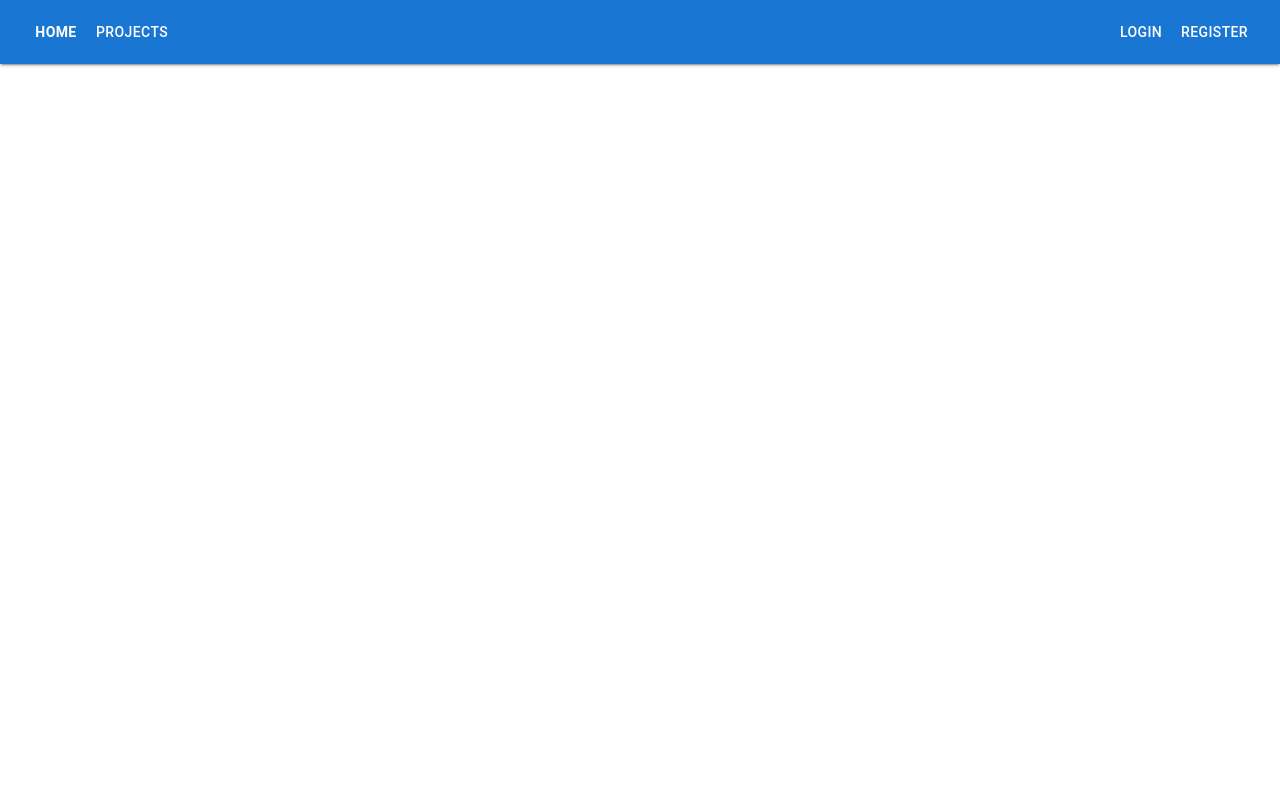
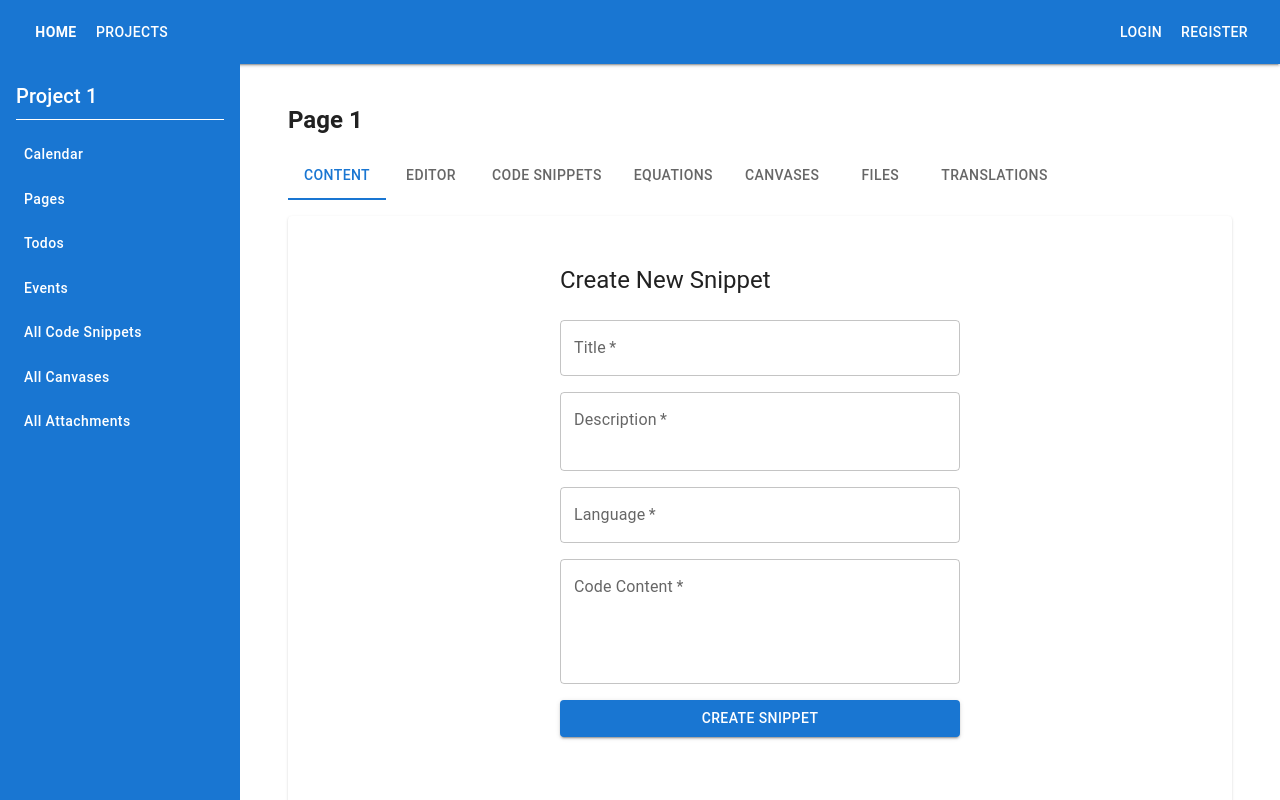
Before and after one commit to Maple-Lazuli/one-place-v3, a React (Vite) app in the folder ui/: page /projects/project/1/pages/page/1/snippets/create in a window 1280 px wide. Built offline with nearby package versions, Linux system fonts and the light colour scheme.

Commit message:
updated endpoints and fixed weird issue with scrolls

```diff
--- a/ui/src/App.jsx
+++ b/ui/src/App.jsx
@@ -28,6 +28,9 @@ import Page from './components/projects/project/pages/Page'
 import PageEditor from './components/projects/project/pages/PageEditor'
 import PageContent from './components/projects/project/pages/PageContent'
 import EditProject from './components/UpdateProject'
+import CreateSnippet from './components/projects/project/pages/CreateSnippet'
+import PageSnippets from './components/projects/project/pages/Snippets'
+import UpdateSnippetForm from './components/projects/project/pages/UpdateSnippet'
 import Box from '@mui/material/Box'
 
 const theme = createTheme({
@@ -51,7 +54,8 @@ export default function App () {
           sx={{
             display: 'flex',
             flexDirection: 'column',
-            height: '100vh', // full viewport height
+            overflow: 'hidden',
+            height: '100vh' // full viewport height
           }}
         >
           <NavigationBar />
@@ -60,13 +64,13 @@ export default function App () {
               flexGrow: 1,
               overflow: 'hidden',
               display: 'flex',
-              flexDirection: 'column',
+              flexDirection: 'column'
             }}
           >
             <Box
               sx={{
                 flexGrow: 1,
-                overflowY: 'hidden', // scroll main content if needed
+                overflowY: 'hidden' // scroll main content if needed
               }}
             >
               <Routes>
@@ -77,27 +81,44 @@ export default function App () {
                 <Route path='/register' element={<CreateAccount />} />
                 <Route path='/home' element={<Home />} />
 
-                <Route path='/projects/project/:project_id' element={<Project />}>
+                <Route
+                  path='/projects/project/:project_id'
+                  element={<Project />}
+                >
                   <Route path='pages' element={<Pages />} />
                   <Route path='pages/create' element={<CreatePageForm />} />
-                  <Route path='pages/update/:page_id' element={<UpdatePageForm />} />
+                  <Route
+                    path='pages/update/:page_id'
+                    element={<UpdatePageForm />}
+                  />
                   <Route
                     path='/projects/project/:project_id/pages/page/:page_id'
                     element={<Page />}
                   >
                     <Route index element={<PageContent />} />
                     <Route path='editor' element={<PageEditor />} />
-                    {/* Other nested routes can go here */}
+                    <Route path='snippets' element={<PageSnippets />} />
+                    <Route path='snippets/create' element={<CreateSnippet />} />
+                    <Route
+                      path='snippets/update/:snippet_id'
+                      element={<UpdateSnippetForm />}
+                    />
                   </Route>
 
                   <Route path='update' element={<EditProject />} />
                   <Route path='todos' element={<Todos />} />
                   <Route path='todos/create' element={<CreateTodoForm />} />
-                  <Route path='todos/update/:todo_id' element={<UpdateTodoForm />} />
+                  <Route
+                    path='todos/update/:todo_id'
+                    element={<UpdateTodoForm />}
+                  />
                   <Route path='attachments' element={<Attachments />} />
                   <Route path='events' element={<Events />} />
                   <Route path='events/create' element={<CreateEventForm />} />
-                  <Route path='events/update/:event_id' element={<UpdateEventForm />} />
+                  <Route
+                    path='events/update/:event_id'
+                    element={<UpdateEventForm />}
+                  />
                   <Route path='translations' element={<Translations />} />
                   <Route path='snippets' element={<Snippets />} />
                   <Route path='canvases' element={<Canvases />} />
--- a/ui/src/components/projects/project/pages/CreateSnippet.jsx
+++ b/ui/src/components/projects/project/pages/CreateSnippet.jsx
@@ -0,0 +1,138 @@
+import React, { useState } from 'react'
+import { useNavigate, useParams } from 'react-router-dom'
+
+import {
+  Box,
+  Button,
+  TextField,
+  Typography,
+  Alert,
+  CircularProgress
+} from '@mui/material'
+
+export default function CreateSnippetForm () {
+  const [title, setTitle] = useState('')
+  const [language, setLanguage] = useState('')
+  const [description, setDescription] = useState('')
+  const [content, setContent] = useState('')
+  const [error, setError] = useState('')
+  const [success, setSuccess] = useState('')
+  const [loading, setLoading] = useState(false)
+
+  const { project_id, page_id } = useParams()
+  const navigate = useNavigate()
+
+  const handleSubmit = async e => {
+    e.preventDefault()
+    setError('')
+    setSuccess('')
+
+    if (!title) {
+      setError('Please fill in the snippet title.')
+      return
+    }
+
+    setLoading(true)
+
+    try {
+      const payload = {
+        page_id: Number(page_id), // convert string param to number
+        name: title,
+        description: description,
+        language: language,
+        content: content
+      }
+
+      const res = await fetch('/api/code_snippet/create', {
+        method: 'POST',
+        headers: {
+          'Content-Type': 'application/json'
+        },
+        body: JSON.stringify(payload),
+        credentials: 'include' // send cookies (token)
+      })
+
+      // parse JSON safely
+      let data = {}
+      try {
+        data = await res.json()
+      } catch {
+        // response might not be JSON, ignore
+      }
+
+      if (!res.ok) {
+        throw new Error(data.message || 'Failed to create snippet.')
+      }
+      setSuccess(data.message || 'Snippet created successfully!')
+      setTimeout(
+        () =>
+          navigate(
+            `/projects/project/${project_id}/pages/page/${page_id}/snippets`
+          ),
+        1000
+      )
+    } catch (err) {
+      setError(err.message)
+    } finally {
+      setLoading(false)
+    }
+  }
+
+  return (
+    <Box
+      component='form'
+      onSubmit={handleSubmit}
+      sx={{
+        maxWidth: 400,
+        mx: 'auto',
+        mt: 4,
+        display: 'flex',
+        flexDirection: 'column',
+        gap: 2
+      }}
+    >
+      <Typography variant='h5' component='h2' gutterBottom>
+        Create New Snippet
+      </Typography>
+
+      {error && <Alert severity='error'>{error}</Alert>}
+      {success && <Alert severity='success'>{success}</Alert>}
+
+      <TextField
+        label='Title'
+        value={title}
+        onChange={e => setTitle(e.target.value)}
+        required
+      />
+
+      <TextField
+        label='Description'
+        multiline
+        rows={2}
+        value={description}
+        onChange={e => setDescription(e.target.value)}
+        required
+      />
+
+      <TextField
+        label='Language'
+        value={language}
+        onChange={e => setLanguage(e.target.value)}
+        required
+      />
+
+      <TextField
+        label='Code Content'
+        multiline
+        rows={4}
+        value={content}
+        onChange={e => setContent(e.target.value)}
+        required
+      />
+
+      <Button variant='contained' type='submit' disabled={loading}>
+        {loading ? <CircularProgress size={24} /> : 'Create Snippet'}
+      </Button>
+    </Box>
+  )
+}
--- a/ui/src/components/projects/project/pages/PageContent.jsx
+++ b/ui/src/components/projects/project/pages/PageContent.jsx
@@ -74,7 +74,7 @@ export default function PageContent() {
       ref={containerRef}
       style={{
         maxWidth: '100%',
-        maxHeight: '100%',
+        // maxHeight: '100%',
         padding: '1rem',
         overflowWrap: 'break-word',
         boxSizing: 'border-box'
@@ -85,9 +85,10 @@ export default function PageContent() {
         style={{
           maxWidth: containerWidth ? containerWidth * 0.9 : '90%',
           wordBreak: 'break-word',
-          maxHeight: '100%',
+          // maxHeight: '100%',
           overflowWrap: 'break-word',
         //   whiteSpace: 'pre-wrap',
+        height: '10vh',
           margin: 'auto'
         }}
       >
--- a/ui/src/components/projects/project/pages/SnippetCard.jsx
+++ b/ui/src/components/projects/project/pages/SnippetCard.jsx
@@ -20,7 +20,7 @@ export default function SnippetCard ({
 
   const handleDelete = async code_id => {
     try {
-      const res = await fetch('/api/code_snippets/delete', {
+      const res = await fetch('/api/code_snippet/delete', {
         method: 'DELETE',
         headers: {
           'Content-Type': 'application/json'
@@ -45,7 +45,6 @@ export default function SnippetCard ({
       sx={{
         maxWidth: 400,
         mb: 2,
-        opacity: isPast ? 0.5 : 1
       }}
     >
       <CardContent>
--- a/ui/src/components/projects/project/pages/Snippets.jsx
+++ b/ui/src/components/projects/project/pages/Snippets.jsx
@@ -8,7 +8,7 @@ import {
 import { useEffect, useState } from 'react'
 import SnippetCard from './SnippetCard'
 
-export default function Snippets() {
+export default function PageSnippets() {
   const {project_id,  page_id } = useParams()
   const [snippets, setSnippets] = useState([])
 
@@ -32,7 +32,7 @@ export default function Snippets() {
 
 
   const sortedSnippets = [...snippets]
-    .sort((a, b) => a.lastEditTime - b.lastEditTime)
+    .sort((a, b) => b.lastEditTime - a.lastEditTime)
 
   return (
     <Box sx={{ p: 2 }}>
--- a/ui/src/components/projects/project/pages/UpdateSnippet.jsx
+++ b/ui/src/components/projects/project/pages/UpdateSnippet.jsx
@@ -0,0 +1,163 @@
+import React, { useState, useEffect } from 'react'
+import { useNavigate, useParams } from 'react-router-dom'
+
+import {
+  Box,
+  Button,
+  TextField,
+  Typography,
+  Alert,
+  CircularProgress
+} from '@mui/material'
+
+export default function UpdateSnippetForm () {
+  const [title, setTitle] = useState('')
+  const [language, setLanguage] = useState('')
+  const [description, setDescription] = useState('')
+  const [content, setContent] = useState('')
+  const [error, setError] = useState('')
+  const [success, setSuccess] = useState('')
+  const [loading, setLoading] = useState(false)
+  const [fetching, setFetching] = useState(true)
+
+  const { project_id, page_id, snippet_id } = useParams()
+  const navigate = useNavigate()
+
+  // Fetch existing snippet data
+  useEffect(() => {
+    const fetchSnippet = async () => {
+      try {
+        const res = await fetch(`/api/code_snippet/get?id=${snippet_id}`, {
+          credentials: 'include'
+        })
+
+        const data = await res.json()
+
+        if (!res.ok) {
+          throw new Error(data.message || 'Failed to load snippet.')
+        }
+
+        setTitle(data.message.name || '')
+        setLanguage(data.message.language || '')
+        setDescription(data.message.description || '')
+        setContent(data.message.content || '')
+      } catch (err) {
+        setError(err.message)
+      } finally {
+        setFetching(false)
+      }
+    }
+
+    fetchSnippet()
+  }, [snippet_id])
+
+  const handleSubmit = async e => {
+    e.preventDefault()
+    setError('')
+    setSuccess('')
+
+    if (!title) {
+      setError('Please fill in the snippet title.')
+      return
+    }
+
+    setLoading(true)
+
+    try {
+      const payload = {
+        snippet_id: Number(snippet_id),
+        new_name: title,
+        new_description: description,
+        new_language: language,
+        new_content: content
+      }
+
+      const res = await fetch('/api/code_snippet/update', {
+        method: 'PATCH',
+        headers: {
+          'Content-Type': 'application/json'
+        },
+        credentials: 'include',
+        body: JSON.stringify(payload)
+      })
+
+      const data = await res.json()
+
+      if (!res.ok) {
+        throw new Error(data.message || 'Failed to update snippet.')
+      }
+
+      setSuccess(data.message || 'Snippet updated successfully!')
+      setTimeout(() => {
+        navigate(`/projects/project/${project_id}/pages/page/${page_id}/snippets`)
+      }, 1000)
+    } catch (err) {
+      setError(err.message)
+    } finally {
+      setLoading(false)
+    }
+  }
+
+  return (
+    <Box
+      component='form'
+      onSubmit={handleSubmit}
+      sx={{
+        maxWidth: 400,
+        mx: 'auto',
+        mt: 4,
+        display: 'flex',
+        flexDirection: 'column',
+        gap: 2
+      }}
+    >
+      <Typography variant='h5' component='h2' gutterBottom>
+        Update Snippet
+      </Typography>
+
+      {fetching && <CircularProgress />}
+      {error && <Alert severity='error'>{error}</Alert>}
+      {success && <Alert severity='success'>{success}</Alert>}
+
+      {!fetching && (
+        <>
+          <TextField
+            label='Title'
+            value={title}
+            onChange={e => setTitle(e.target.value)}
+            required
+          />
+
+          <TextField
+            label='Description'
+            multiline
+            rows={2}
+            value={description}
+            onChange={e => setDescription(e.target.value)}
+            required
+          />
+
+          <TextField
+            label='Language'
+            value={language}
+            onChange={e => setLanguage(e.target.value)}
+            required
+          />
+
+          <TextField
+            label='Code Content'
+            multiline
+            rows={4}
+            value={content}
+            onChange={e => setContent(e.target.value)}
+            required
+          />
+
+          <Button variant='contained' type='submit' disabled={loading}>
+            {loading ? <CircularProgress size={24} /> : 'Update Snippet'}
+          </Button>
+        </>
+      )}
+    </Box>
+  )
+}
--- a/ui/src/index.css
+++ b/ui/src/index.css
@@ -5,6 +5,10 @@ body {
   background: #f9f9f9;
   margin: 0;
   padding: 0;
+}
+
+html, body {
+  overflow: hidden;
 }
 
 .container {
```
Also changed, not shown: 1 other file (tests, documents, lock files or other folders).
